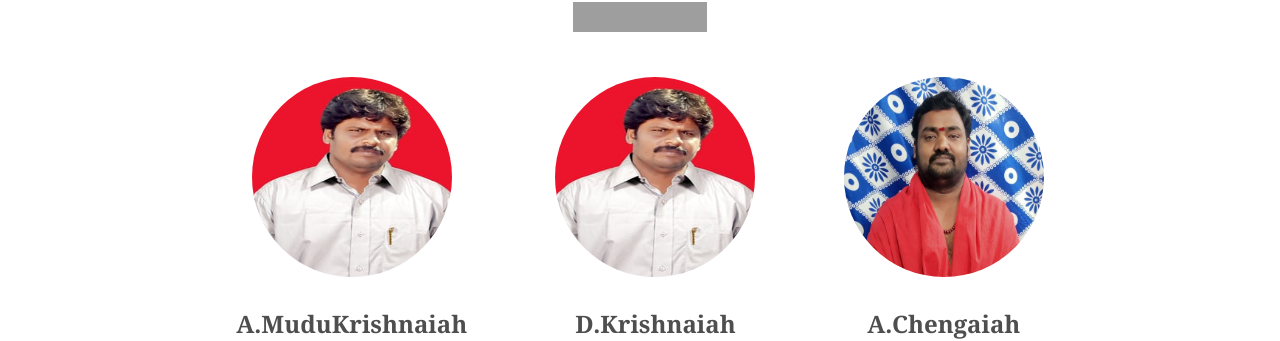
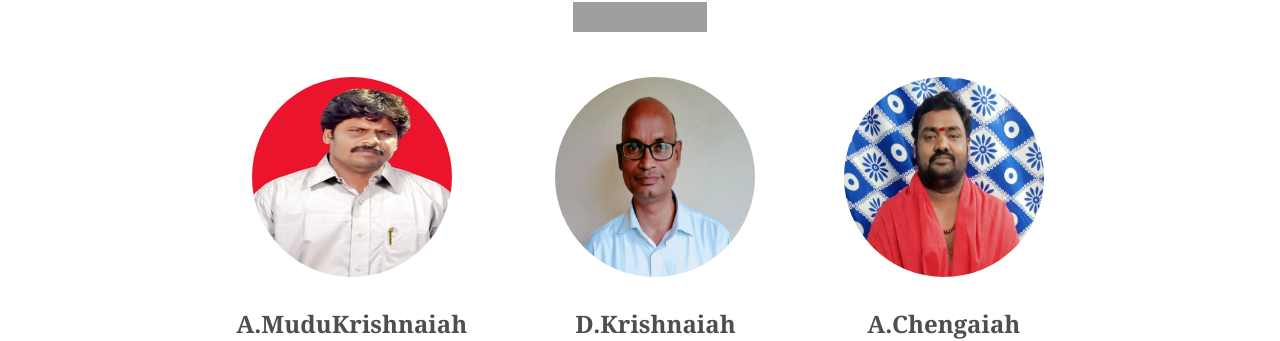
Before and after one commit to vishnuMVM/krishnaiah_sir_project, a React (Create React App) app: page /management in a window 1280 px wide. Shown: the part 214-555 px from the top of the page. Built offline with nearby package versions, Linux system fonts and the light colour scheme; grey boxes are pictures that could not be loaded.

Commit message:
loader spinner added in gallery

```diff
--- a/package.json
+++ b/package.json
@@ -15,6 +15,7 @@
     "react-bootstrap": "^2.0.2",
     "react-dom": "^17.0.2",
     "react-iframe": "^1.8.0",
+    "react-loader-spinner": "^4.0.0",
     "react-router-dom": "^6.0.2",
     "react-scripts": "4.0.3",
     "react-toastify": "^8.1.0",
--- a/src/components/Footer/footer.css
+++ b/src/components/Footer/footer.css
@@ -9,6 +9,7 @@
     height: fit-content;
     margin-top:30px;
 }
+
 .footer-main-dev-contianer{
     display: flex;
     justify-content: center;
--- a/src/components/Gallery/GalleryPage.js
+++ b/src/components/Gallery/GalleryPage.js
@@ -5,6 +5,8 @@ import ImageGrid from "../ImageGrid";
 import Modal from "../Modal/Modal";
 import "./Gallery.css";
 import { useAuth } from "../../firebase/config";
+import Loader from "react-loader-spinner";
+import "react-loader-spinner/dist/loader/css/react-spinner-loader.css"
 
 export default function GalleryPage() {
   const [selectedImg, setSelectedImg] = useState(null);
@@ -13,10 +15,16 @@ export default function GalleryPage() {
     <div>
       {/* <Title/> */}
       {/* {currentUser && <UploadImage />} */}
+
+<Loader type="TailSpin" color="#00Bfff" height={50} width={50} />
+
       <ImageGrid setSelectedImg={setSelectedImg} />
+
       {selectedImg && (
         <Modal selectedImg={selectedImg} setSelectedImg={setSelectedImg} />
       )}
+
+
     </div>
   );
 }
--- a/src/components/Management/management.css
+++ b/src/components/Management/management.css
@@ -45,6 +45,7 @@
     width:200px;
     box-sizing: border-box;
 
+
 }
 .management-individual-text-container{
   text-align: center;
--- a/src/components/Management/management.js
+++ b/src/components/Management/management.js
@@ -1,6 +1,7 @@
 import "./management.css";
 import trustee from "./trustee.jpg";
 import priest from "./priest.jpg";
+import executive from "./executive.jpg"
 import CommitteeMembers from "../CommitteeMembers/committeemembers";
 import LanguageContext from "../languagecontext";
 
@@ -84,7 +85,7 @@ return(
                     </div>
 
                     <div className="management-individual-text-container">
-                        <h2>{activelanguage==="English"?"A.MuduKrishnaiah":"ఎ.ముదుకృష్ణయ్య"}</h2>
+                        <h2>{activelanguage==="English"?"A.MuduKrishnaiah":"ఎ.ముద్దుకృష్ణయ్య"}</h2>
                         <p>{activelanguage==="English"?"Trustee":"ధర్మకర్త"}</p>
                         <h3>9849835844</h3>
                     </div>
@@ -93,7 +94,7 @@ return(
 
                 <div className="management-individual-container">
                     <div className="mng-image-container">
-                    <img src={trustee} alt="trustee" className="management-image"/>
+                    <img src={executive} alt="executive" className="management-image"/>
                     </div>
 
                     <div className="management-individual-text-container">
```
Also changed, not shown: src/components/Management/executive.jpg (added), 1 other file (tests, documents, lock files or other folders).
